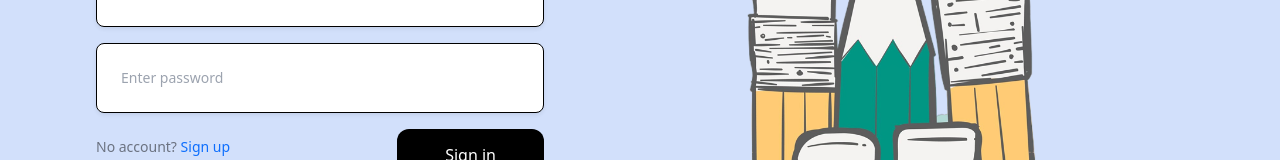
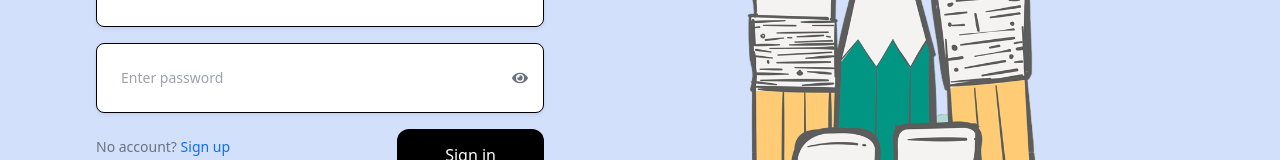
Before and after one commit to Bhavik0203/GreeksArray, a React (Create React App) app: page /Sign-In in a window 1280 px wide. Shown: the part 463-623 px from the top of the page. Built offline with nearby package versions, Linux system fonts and the light colour scheme.

Commit message:
ADD EYES in signin

```diff
--- a/src/Blogs/Allblogs.js
+++ b/src/Blogs/Allblogs.js
@@ -389,7 +389,7 @@ useEffect(() => {
                   <input
                     type="text"
                     name="q"
-                    value={searchValue} // Bind input value to state
+                    // value={searchValue} // Bind input value to state
                     onChange={handleSearchChange} // Handle input changes
                     className="w-full border h-10 shadow p-4 rounded-full dark:text-gray-900 dark:bg-gray-200 focus:outline-none focus:ring-2 focus:ring-teal-400"
                     placeholder="Search"
--- a/src/SignIn/SignIn.js
+++ b/src/SignIn/SignIn.js
@@ -1,4 +1,5 @@
 import React, { useState } from "react";
+import { FaEye, FaEyeSlash } from 'react-icons/fa';
 import axios from "axios";
 import { useNavigate, Link } from "react-router-dom";
 import Header from "../Header/Header";
@@ -17,6 +18,9 @@ const SignIn = () => {
   const navigate = useNavigate();
 
   // Handle form input changes
+  // const [formdata, setFormdata] = useState({ password: '' });
+  const [showPassword, setShowPassword] = useState(false);
+
   const handleChange = (e) => {
     const { name, value } = e.target;
     setFormdata({ ...formdata, [name]: value });
@@ -87,10 +91,12 @@ const SignIn = () => {
             </div>
 
             <div>
-              <label htmlFor="password" className="sr-only">Password</label>
+              <label htmlFor="password" className="sr-only">
+                Password
+              </label>
               <div className="relative">
                 <input
-                  type="password"
+                  type={showPassword ? 'text' : 'password'}
                   id="password"
                   name="password"
                   value={formdata.password}
@@ -98,6 +104,12 @@ const SignIn = () => {
                   className="w-full rounded-lg border border-black p-4 text-sm shadow-sm"
                   placeholder="Enter password"
                 />
+                <span
+                  onClick={() => setShowPassword(!showPassword)}
+                  className="absolute right-4 top-1/2 transform -translate-y-1/2 cursor-pointer text-gray-500"
+                >
+                  {showPassword ? <FaEyeSlash /> : <FaEye />}
+                </span>
               </div>
             </div>
 
```
